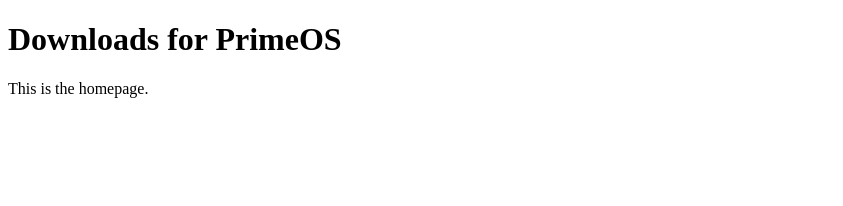
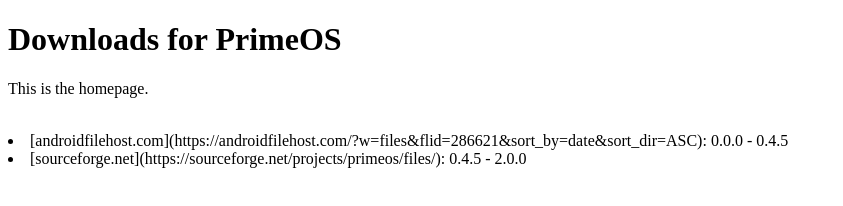
Before and after one commit to nyhtml/PrimeOS, a plain HTML site: page docs/index.html in a window 1280 px wide. Shown: the whole page, without its empty margins (0-843 px from the left). Drawn offline with Linux system fonts and the light colour scheme.

Commit message:
index.html
Update with download source.

```diff
--- a/docs/index.html
+++ b/docs/index.html
@@ -8,5 +8,8 @@
 <body>
   <h1>Downloads for PrimeOS</h1>
   <p>This is the homepage.</p>
+  <br>
+  <li>[androidfilehost.com](https://androidfilehost.com/?w=files&flid=286621&sort_by=date&sort_dir=ASC): 0.0.0 - 0.4.5</li>
+  <li>[sourceforge.net](https://sourceforge.net/projects/primeos/files/): 0.4.5 - 2.0.0</li>
 </body>
 </html>
```
